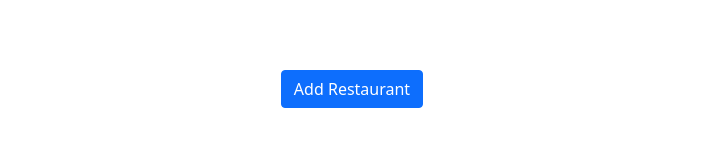
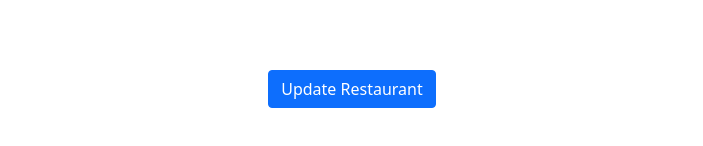
Before and after one commit to Elsayed93/vue-apps-repo, a Vue app in the folder restraunt-app/: page /update-restaruant in a window 1280 px wide. Shown: the part 354-500 px from the top of the page, without its empty margins (288-991 px from the left). Built offline with nearby package versions, Linux system fonts and the light colour scheme; sample sign-in values are in the browser's storage; the HTML template or start-up script is replaced by a standard one.

Commit message:
Content component button

```diff
--- a/restraunt-app/src/components/Content.vue
+++ b/restraunt-app/src/components/Content.vue
@@ -1,8 +1,8 @@
 <template>
   <div class="content">
-    <h1>{{page}} PAge , Welcome ...</h1>
+    <h1>{{ page }} PAge , Welcome ...</h1>
   </div>
-  <button class="btn btn-primary">Add Restaurant</button>
+  <button class="btn btn-primary" @click="$emit('action-clicked')">{{ page }} Restaurant</button>
 </template>
 
 <script>
@@ -10,6 +10,12 @@ export default {
   name: "Content",
 
   props: ["page"],
+
+  // methods: {
+  //   test() {
+  //     this.$emit("action-clicked");
+  //   },
+  // },
 };
 </script>
 
--- a/restraunt-app/src/views/Add.vue
+++ b/restraunt-app/src/views/Add.vue
@@ -2,7 +2,7 @@
   <main>
     <div class="home-title">
       <Header />
-      <Content page="Add"/>
+      <Content page="Add" @action-clicked="addClick" />
     </div>
   </main>
 </template>
@@ -15,7 +15,7 @@ export default {
   name: "Add",
   components: {
     Header,
-    Content
+    Content,
   },
   mounted() {
     let user = localStorage.getItem("user_info");
@@ -24,5 +24,10 @@ export default {
       this.$router.push({ name: "Login" });
     }
   },
+  methods: {
+    addClick() {
+      alert("add clicked");
+    },
+  },
 };
 </script>
--- a/restraunt-app/src/views/HomeView.vue
+++ b/restraunt-app/src/views/HomeView.vue
@@ -2,19 +2,19 @@
   <main>
     <div class="home-title">
       <Header />
-      <Content page="Home"/>
+      <!-- <Content page="Home" @="toggleHelpText"/> -->
     </div>
   </main>
 </template>
 
 <script>
 import Header from "../components/Header.vue";
-import Content from "../components/Content.vue";
+// import Content from "../components/Content.vue";
 
 export default {
   components: {
     Header,
-    Content,
+    // Content,
   },
   mounted() {
     let user = localStorage.getItem("user_info");
--- a/restraunt-app/src/views/Update.vue
+++ b/restraunt-app/src/views/Update.vue
@@ -3,7 +3,7 @@
     <div class="home-title">
       <Header />
 
-      <Content page="Update"/>
+      <Content page="Update" @action-clicked="clickUpdate" />
     </div>
   </main>
 </template>
@@ -16,7 +16,7 @@ export default {
   name: "Update",
   components: {
     Header,
-    Content
+    Content,
   },
   mounted() {
     let user = localStorage.getItem("user_info");
@@ -25,5 +25,10 @@ export default {
       this.$router.push({ name: "Login" });
     }
   },
+  methods: {
+    clickUpdate() {
+      alert("updated");
+    },
+  },
 };
 </script>
```
